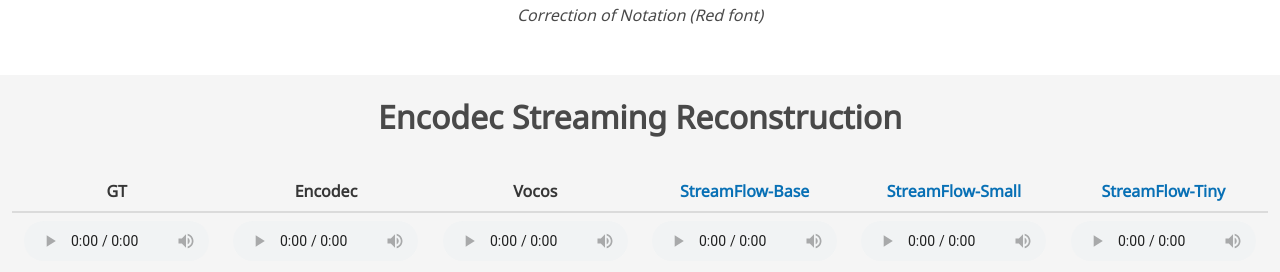
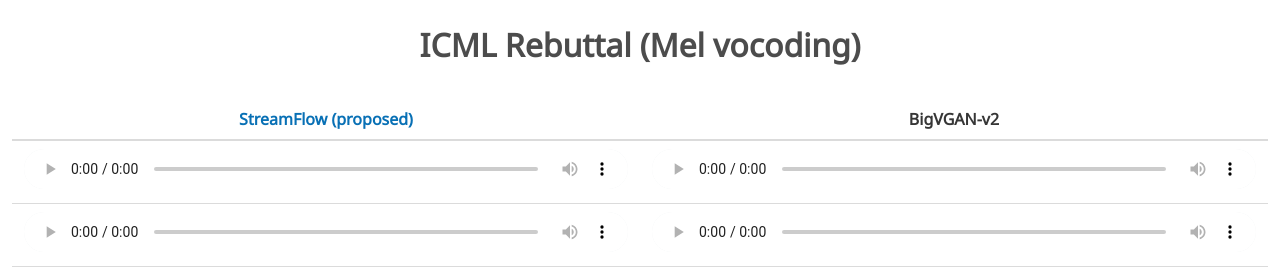
Before and after one commit to streamflow25/demo, a plain HTML site: page index.html in a window 1280 px wide. Shown: the part 1723-1995 px from the top of the page. Drawn offline with nearby package versions, Linux system fonts and the light colour scheme; some icons are missing; a web font is replaced by a local one.

Commit message:
Update index.html

```diff
--- a/index.html
+++ b/index.html
@@ -53,10 +53,10 @@
         </div>
     </div>
     </section>
+<!--
+<div style="height: 40px;"></div> -->
 
-<div style="height: 40px;"></div>
-
-<section class="section" style="padding-top: 0px;">
+<section class="section hero is-light" style="padding-top: 20px;">
     <div class="container is-max-desktop">
       <div class="columns is-centered has-text-centered">
         <div class="column is-four-fifths">
@@ -78,11 +78,11 @@
   </section>
 
 
-<section class="section" style="padding-top: 0px;">
+<section class="section" style="padding-top: 20px;">
   <div class="container is-max-desktop">
       <div class="columns is-centered has-text-centered">
         <div class="column is-four-fifths">
-          <h2 class="title is-3">Rebuttal</h2>
+          <h2 class="title is-3">ICML Rebuttal</h2>
           <div class="content has-text-centered">
             <figure>
               <img src="sample/fig/fig_Rebuttal_.gif" alt="Rebuttal GIF">
@@ -96,8 +96,93 @@
         </div>
       </div>
     </div>
+</section>
+
+
+<section id="s0" class="hero is-light is-small audio-w" style="background-color: white;">
+  <div class="hero-body">
+    <div class="container">
+      <div class="container is-max-desktop">
+        <div class="columns is-centered has-text-centered">
+          <div class="column is-full-width">
+            <h2 class="title is-3">ICML Rebuttal (Mel vocoding) </h2>
+            <div class="content"></div>
+          </div>
+        </div>
+        <div class="columns is-centered has-text-centered">
+          <table class="table" style="background-color: transparent;">
+            <thead>
+              <tr>
+                <th align="center" style="color: hsl(204, 92%, 37%);"><strong>StreamFlow (proposed)</strong></th>
+                <th align="center"><strong>BigVGAN-v2</strong></th>
+              </tr>
+            </thead>
+            <tbody id="audioTable0">
+            </tbody>
+          </table>
+        </div>
+      </div>
+    </div>
   </div>
 </section>
+
+<script>
+  document.addEventListener("DOMContentLoaded", function () {
+    const audioTable0 = document.getElementById("audioTable0");
+
+    const models = ["sf", "bbg"];
+    const fileNames = [
+      "11697_other_15885_strangeworld_13_braddon_0116.wav",
+      "12787_other_13887_dayoffate_03_roe_0304.wav",
+      "12787_other_14124_search_18_hill_0287.wav",
+      "8051_other_9685_annualreportseducation_16_mann_0699.wav",
+      "9017_clean_13130_dartagnan01_22_dumas_0124.wav",
+      "9017_clean_15482_zarathustra_58_nietzsche_0162.wav",
+      "LibriTTS_test-clean_2300_131720_2300_131720_000013_000002.wav",
+      "LibriTTS_test-clean_3570_5695_3570_5695_000001_000005.wav",
+      "LibriTTS_test-clean_4446_2273_4446_2273_000008_000003.wav",
+      "LibriTTS_test-clean_4446_2275_4446_2275_000031_000002.wav",
+      "LibriTTS_test-clean_7021_79740_7021_79740_000010_000003.wav",
+      "LibriTTS_test-clean_7021_85628_7021_85628_000006_000000.wav",
+      "ex01_default_00372.wav",
+      "ex01_default_emphasis_00197.wav",
+      "ex01_default_essentials_00040.wav",
+      "ex02_confused_00371.wav",
+      "ex02_confused_00374.wav",
+      "ex02_default_00364.wav",
+      "ex02_enunciated_00377.wav",
+      "ex02_sad_00364.wav",
+      "ex02_sad_00379.wav",
+      "ex04_confused_00374.wav",
+      "ex04_confused_00375.wav",
+      "ex04_default_00375.wav",
+      "ex04_default_essentials_00040.wav",
+      "ex04_enunciated_00374.wav",
+      "11697_other_14407_bessiesfortune_05_holmes_0151.wav",
+    ];
+    fileNames.forEach(fileName => {
+      const row = document.createElement("tr");
+
+      models.forEach(model => {
+        const filePath = `sample/reb/${model}/${fileName}`;
+        const td = document.createElement("td");
+        td.width = "10%";
+        td.style.textAlign = "center";
+        td.innerHTML = `
+          <audio controls controlslist="nodownload">
+            <source src="${filePath}" type="audio/wav">
+            Your browser does not support the audio tag.
+          </audio>
+        `;
+        row.appendChild(td);
+      });
+
+      audioTable0.appendChild(row);
+    });
+  });
+</script>
+
+
 
 <section class="hero is-light is-small">
     <div class="hero-body">
```
